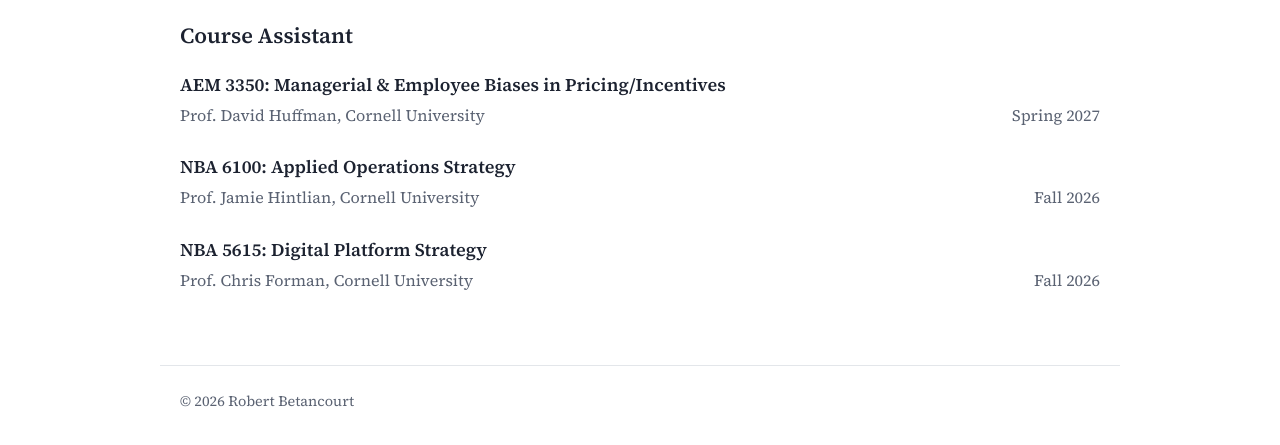
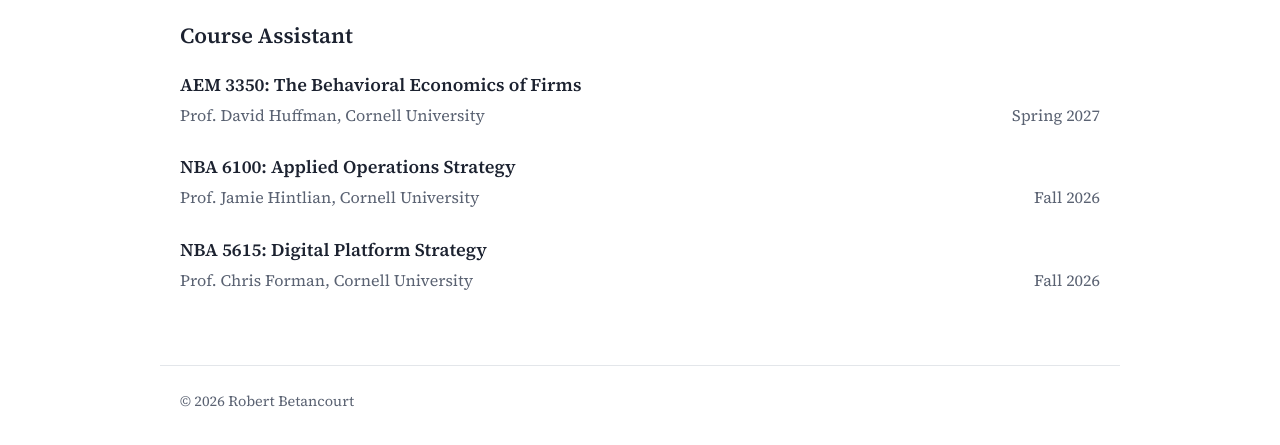
Before and after one commit to robbetancourt/robbetancourt.github.io, a plain HTML site: page teaching.html in a window 1280 px wide. Shown: the part 157-602 px from the top of the page. Drawn offline with Linux system fonts and the light colour scheme.

Commit message:
Add files via upload

```diff
--- a/teaching.html
+++ b/teaching.html
@@ -24,7 +24,7 @@
 
   <h2>Course Assistant</h2>
   <div class="course">
-    <div class="title">AEM 3350: Managerial &amp; Employee Biases in Pricing/Incentives</div>
+    <div class="title">AEM 3350: The Behavioral Economics of Firms</div>
     <p class="meta">Prof. David Huffman, Cornell University <span class="term">Spring 2027</span></p>
   </div>
   <div class="course">
```
